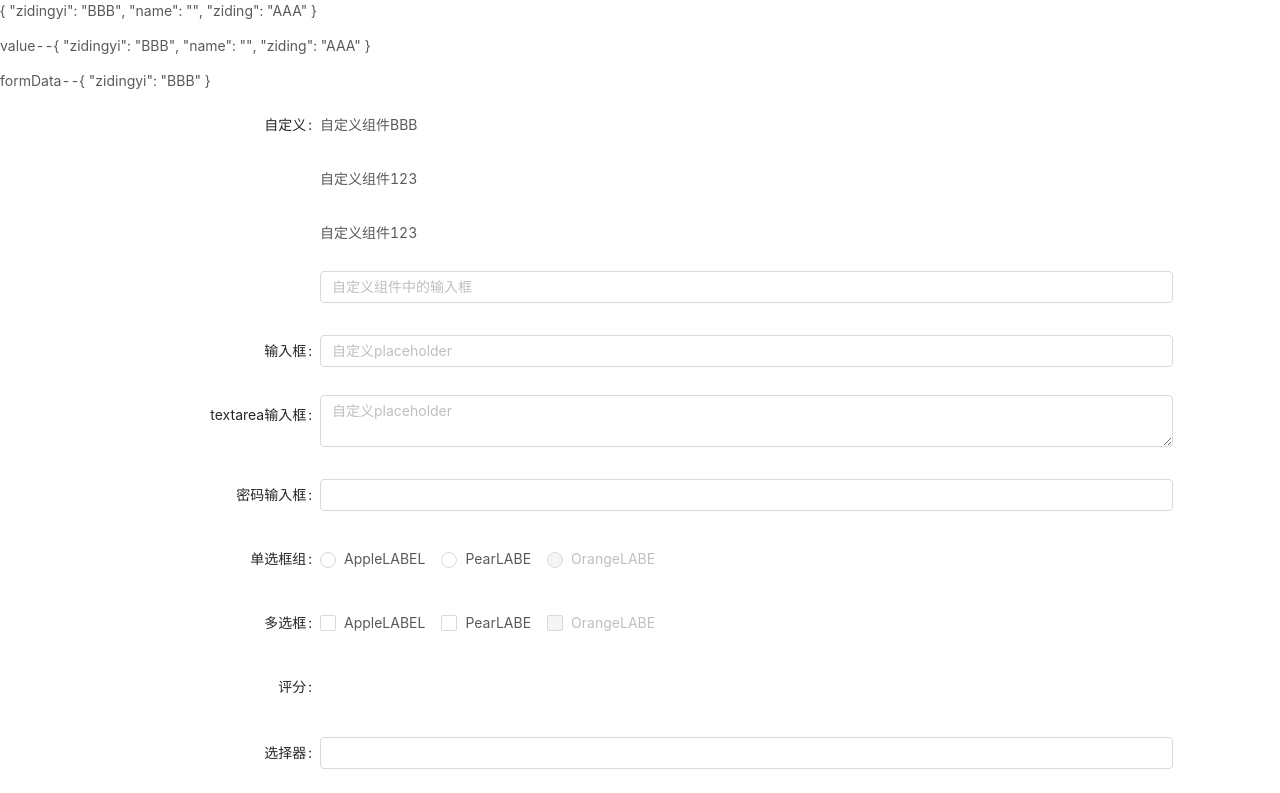
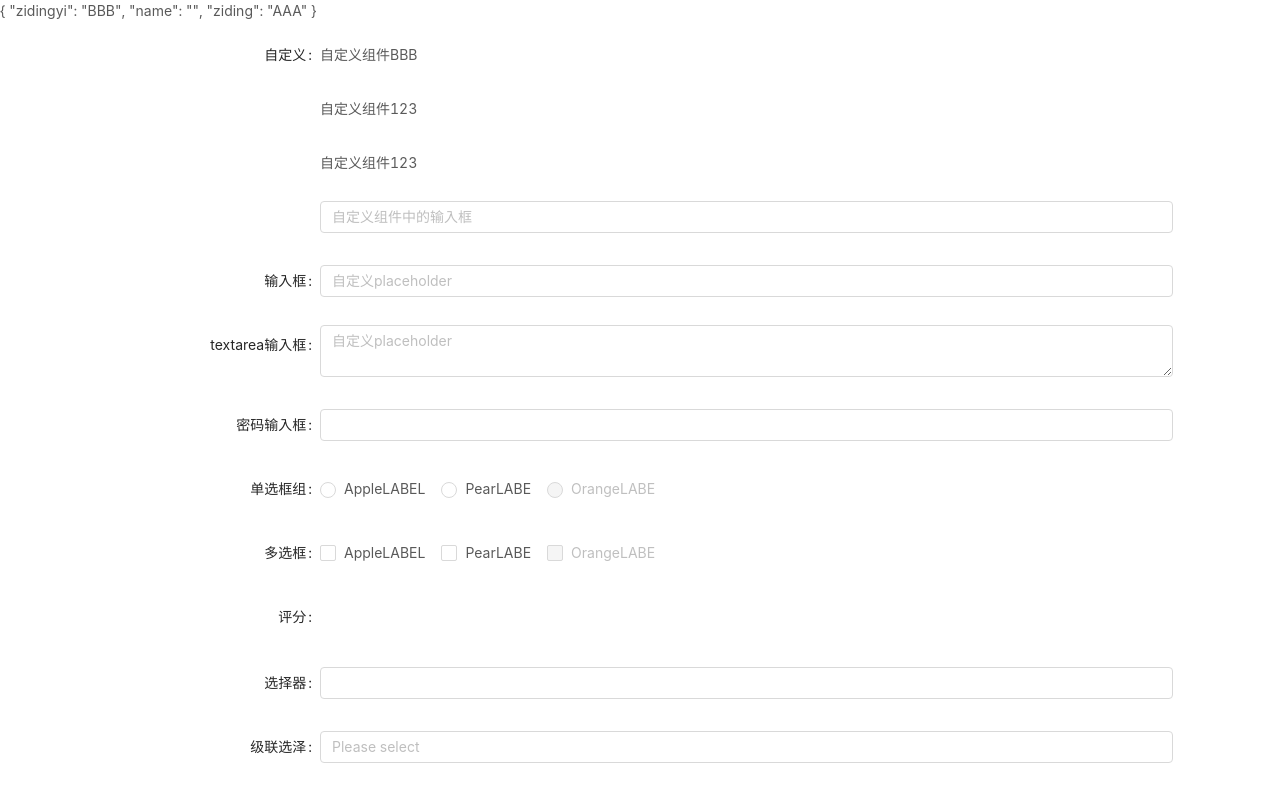
Before and after one commit to zhenyuyyk/vue2Demo, a Vue app: page / in a window 1280 px wide. Shown: the top 793 px of the page. Built offline with nearby package versions, Linux system fonts and the light colour scheme.

Commit message:
mod:最终版

```diff
--- a/src/components/HwForm/Index.vue
+++ b/src/components/HwForm/Index.vue
@@ -1,8 +1,6 @@
 <template>
   <a-form-model ref="aForm" :model="value" v-bind="$attrs" :rules="rules">
     <a-row>
-      <p>value--{{ value }}</p>
-      <p>formData--{{ formData }}</p>
       <a-col v-for="item in columns" :key="`${item.name}Col`" :span="item.span || 24">
         <a-form-model-item :key="`${item.name}FormModel`" :ref="`${item.name}FormModel`" v-bind="item"
                            :label="item.label"
```
